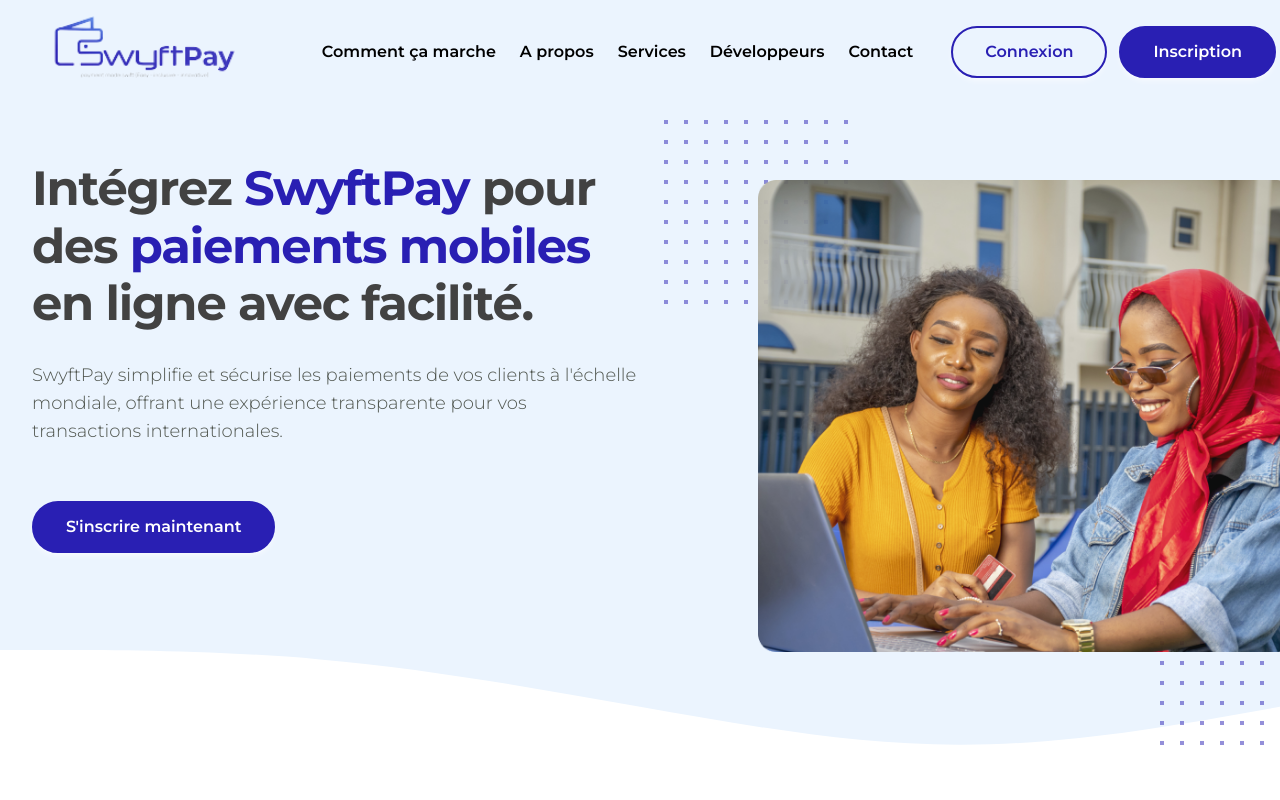
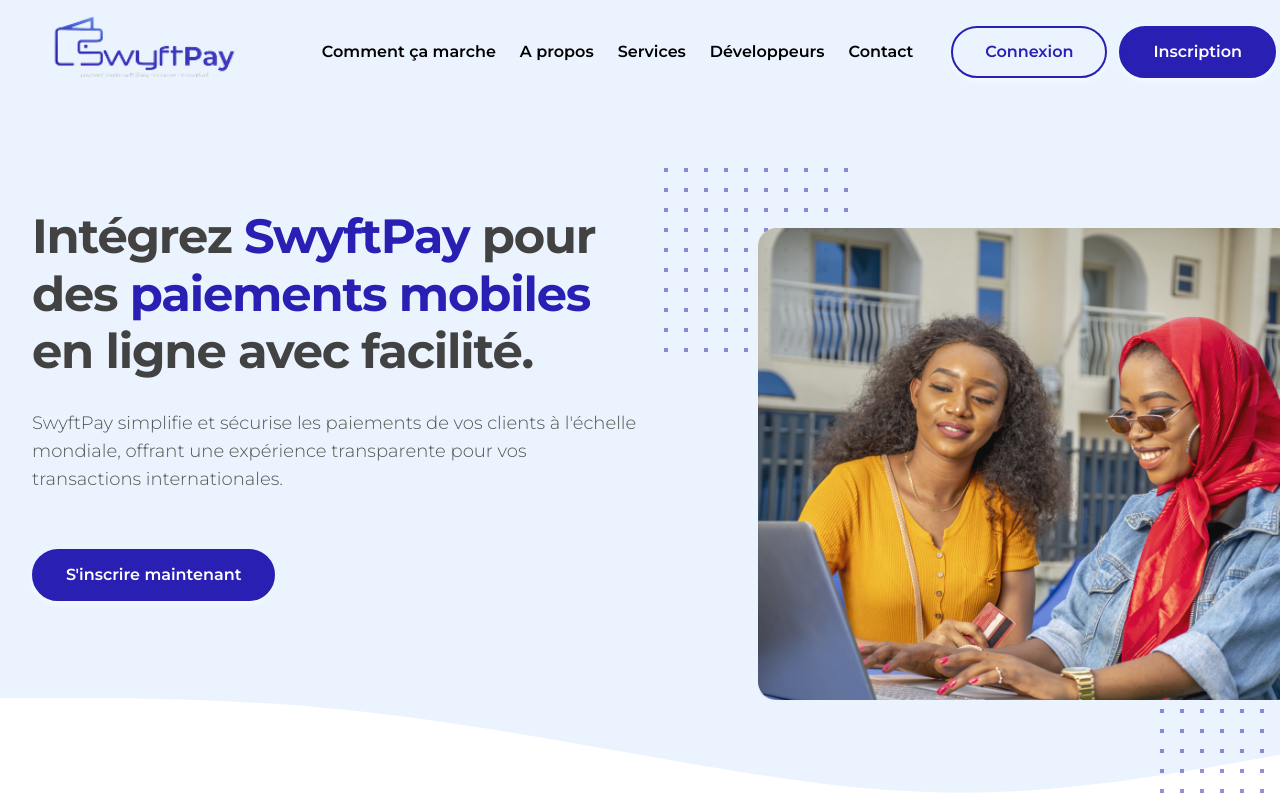
Before and after one commit to swyftpay-drc/frontend, a Next.js app: page / in a window 1280 px wide. Shown: the top 800 px of the page. Built offline with nearby package versions, Linux system fonts and the light colour scheme.

Commit message:
refactor:add z-index

```diff
--- a/src/components/client/home/banner-section/index.tsx
+++ b/src/components/client/home/banner-section/index.tsx
@@ -11,7 +11,7 @@
 const Banner = () => {
   return (
     <>
-      <div className="sm:py-0 relative md:mt-8">
+      <div className="sm:py-0 relative mt-16 xl:mt-20">
         <div className="hidden md:flex">
           {" "}
           <RightClipPath />
```
